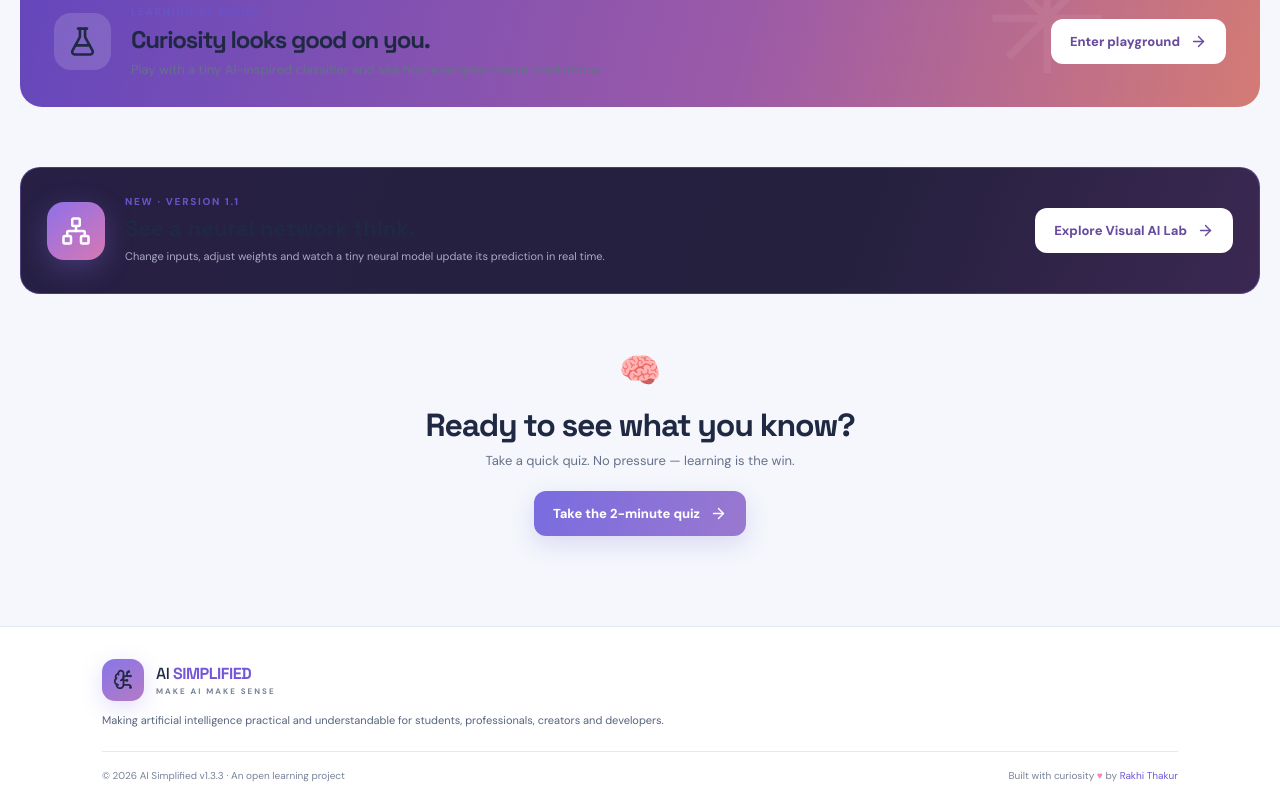
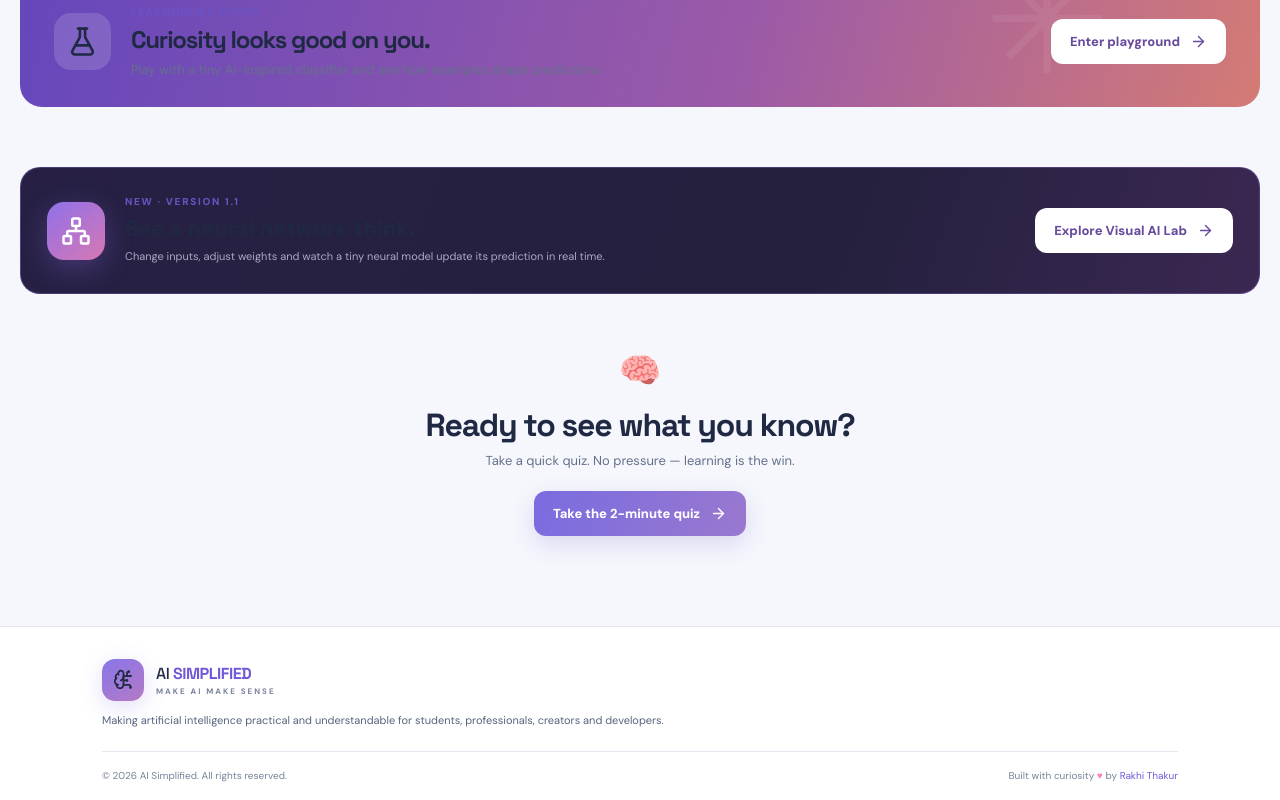
Before and after one commit to quantum-rakhi/ai-simplified, a React (Vite) app: page / in a window 1280 px wide. Shown: the part 1311-2111 px from the top of the page. Built offline with nearby package versions, Linux system fonts and the light colour scheme.

Commit message:
Simplify footer copyright line

```diff
--- a/src/main.jsx
+++ b/src/main.jsx
@@ -1509,7 +1509,7 @@ const levelCounts = {
       </section>
     </main>}
 
-    <footer className="footer"><div className="footer-inner"><button className="brand footer-brand" onClick={()=>go("home")}><span className="brand-mark"><BrainCircuit size={21}/></span><span>AI <b>SIMPLIFIED</b><small>MAKE AI MAKE SENSE</small></span></button><p>Making artificial intelligence practical and understandable for students, professionals, creators and developers.</p><div className="footer-bottom"><span>© 2026 AI Simplified v1.3.3 · An open learning project</span><span>Built with curiosity <span className="heart">♥</span> by <a href="https://github.com/quantum-rakhi" target="_blank" rel="noreferrer">Rakhi Thakur</a></span></div></div></footer>
+    <footer className="footer"><div className="footer-inner"><button className="brand footer-brand" onClick={()=>go("home")}><span className="brand-mark"><BrainCircuit size={21}/></span><span>AI <b>SIMPLIFIED</b><small>MAKE AI MAKE SENSE</small></span></button><p>Making artificial intelligence practical and understandable for students, professionals, creators and developers.</p><div className="footer-bottom"><span>© 2026 AI Simplified. All rights reserved.</span><span>Built with curiosity <span className="heart">♥</span> by <a href="https://github.com/quantum-rakhi" target="_blank" rel="noreferrer">Rakhi Thakur</a></span></div></div></footer>
   </div>;
 }
 
```
